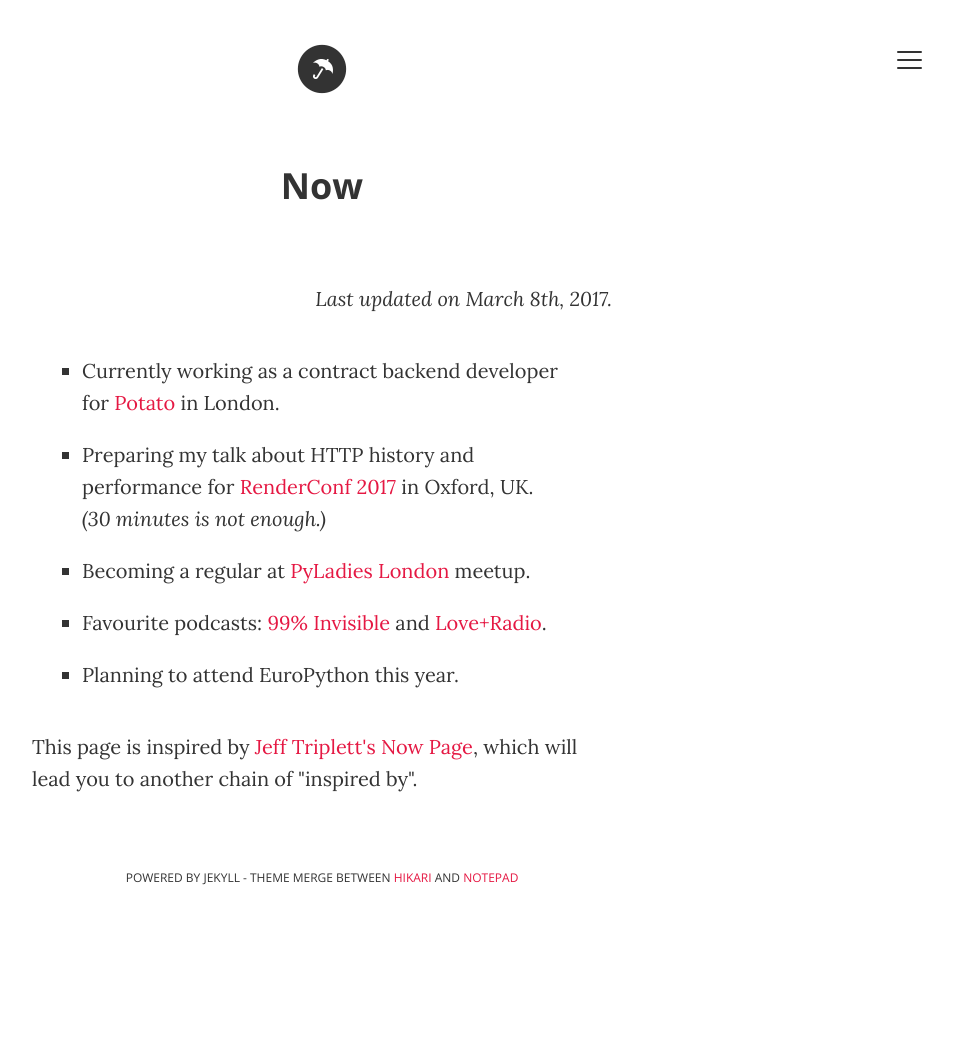
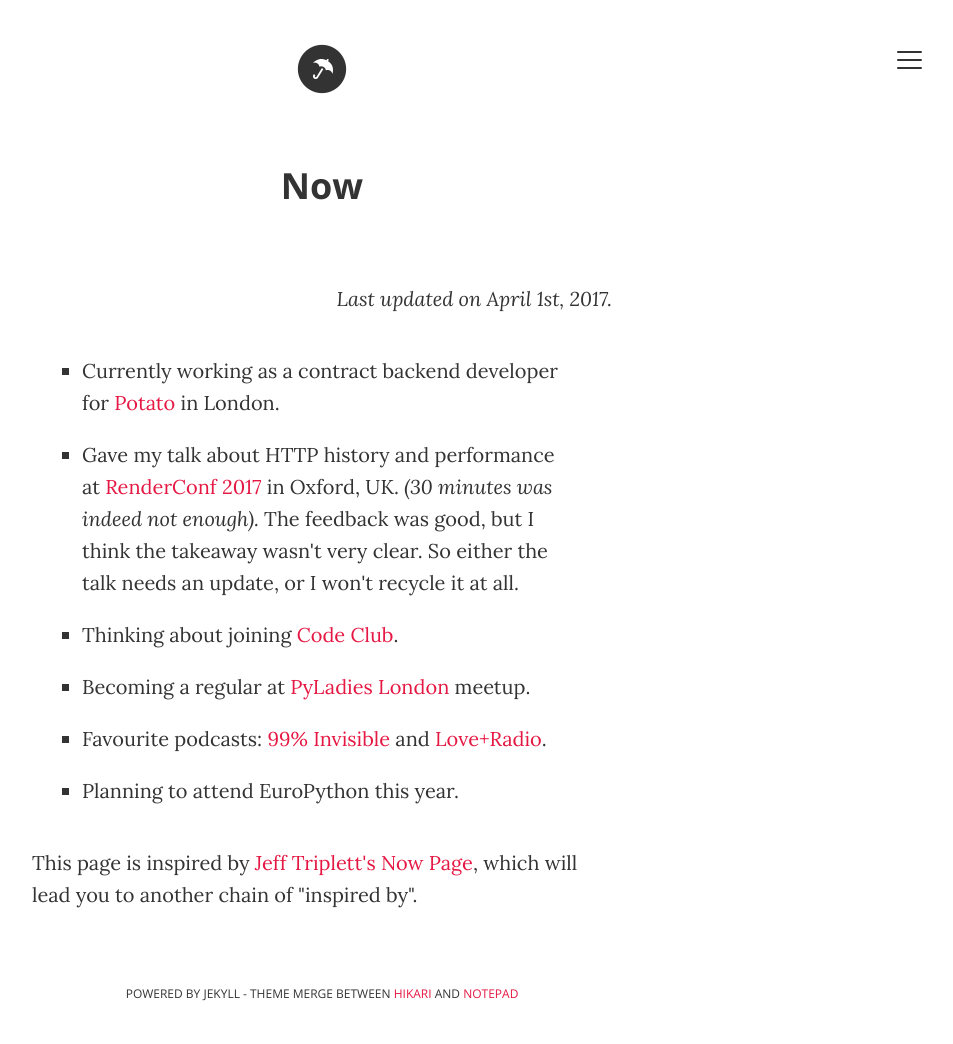
Before and after one commit to ana-balica/ana-balica.github.io, a Jekyll site: the page built from now.html, in a window 1280 px wide. Shown: the whole page, without its empty margins (318-1271 px from the left). Built offline with Jekyll 4.4.1, drawn with Linux system fonts in a browser that asks for light colours; before the commit the page ends 928 px from its top, so only the background shows below that.

Commit message:
Updated now page

```diff
--- a/now.html
+++ b/now.html
@@ -6,10 +6,12 @@ description: "What I'm doing now"
 ---
 <div class="posts custom-page-container">
   <h1>Now</h1>
-  <p class="last-updated"><em>Last updated on March 8th, 2017.</em></p>
+  <p class="last-updated"><em>Last updated on April 1st, 2017.</em></p>
   <ul class="now-list">
       <li>Currently working as a contract backend developer for <a href='https://p.ota.to' target='_blank'>Potato</a> in London.</li>
-      <li>Preparing my talk about HTTP history and performance for <a href="http://2017.render-conf.com/talks#ana-balica">RenderConf 2017</a> in Oxford, UK. <em>(30 minutes is not enough.)</em></li>
+      <li>Gave my talk about HTTP history and performance at <a href="http://2017.render-conf.com/talks#ana-balica">RenderConf 2017</a> in Oxford, UK. <em>(30 minutes was indeed not enough).</em>
+          The feedback was good, but I think the takeaway wasn't very clear. So either the talk needs an update, or I won't recycle it at all. </li>
+      <li>Thinking about joining <a href="https://www.codeclub.org.uk/">Code Club</a>.</li>
       <li>Becoming a regular at <a href="https://www.meetup.com/PyLadiesLondon/">PyLadies London</a> meetup.</li>
       <li>Favourite podcasts: <a href="http://99percentinvisible.org/">99% Invisible</a> and <a href="http://loveandradio.org/">Love+Radio</a>.</li>
       <li>Planning to attend EuroPython this year.</li>
```
